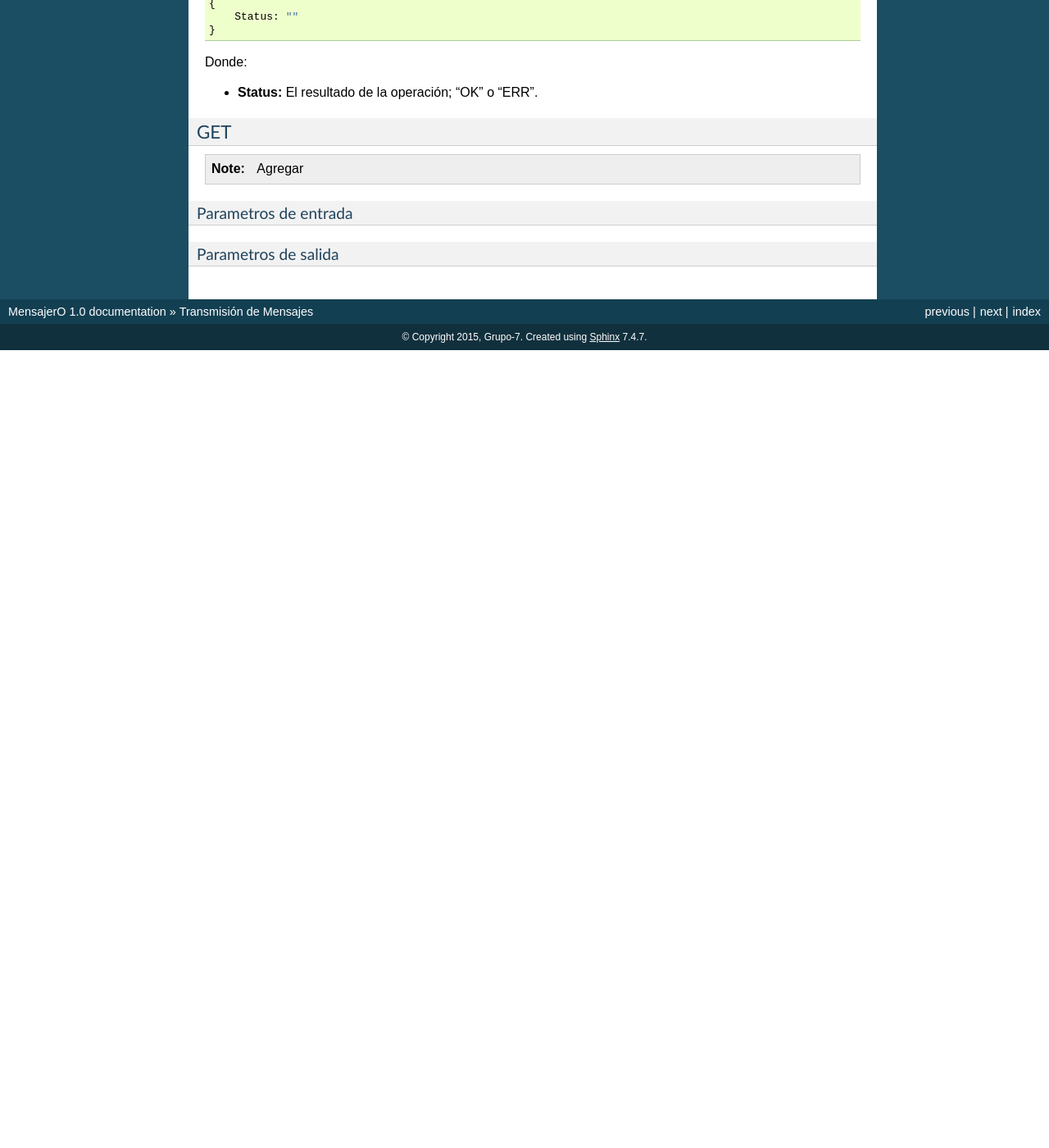
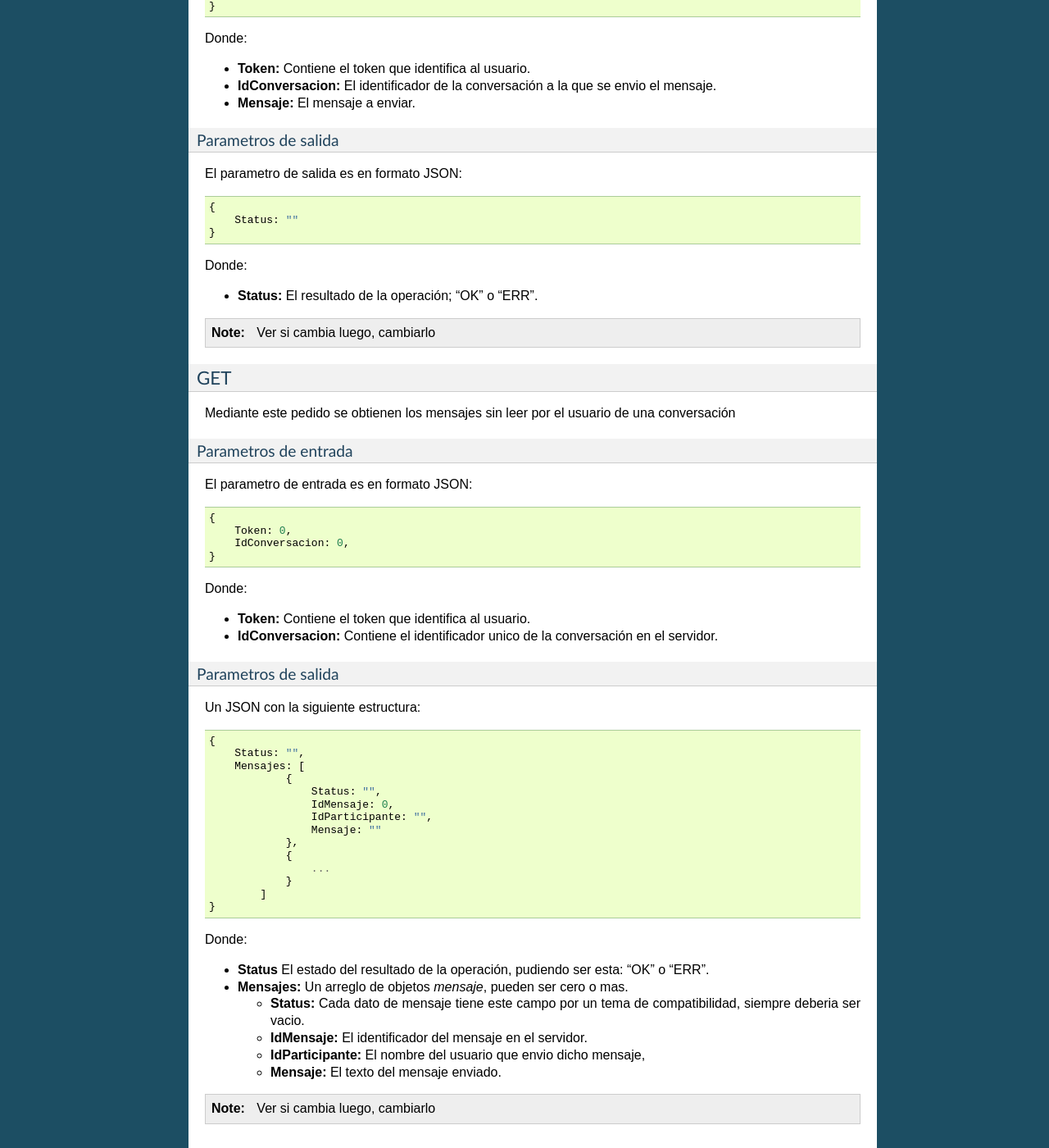
Before and after one commit to mellerster/7552Grupo7, a Sphinx documentation site: the page built from documentacion/source/Mensajes.rst, in a window 1280 px wide and 1400 px high, scrolled down 8352 px. Shown: the whole window at 82% size. Built offline with Sphinx 7.4.7, drawn with Linux system fonts in a browser that asks for light colours; before the commit the page ends 8779 px from its top, so only the background shows below that; some of the changed text lies outside the part shown.

Commit message:
Se documento el Get de Mensajes de la api

```diff
--- a/documentacion/source/Mensajes.rst
+++ b/documentacion/source/Mensajes.rst
@@ -258,6 +258,7 @@ Un JSON con la siguiente estructura::
 	UltimaActividadHora: "",
 	UltimaActividadFecha: ""
     }
+
 Donde:
 
 * **Status** El estado del resultado de la operación, pudiendo ser esta: "OK" o "ERR".
@@ -394,7 +395,7 @@ Donde:
 
 * **Mensajes:** Un arreglo de objetos *mensaje*, pueden ser cero o mas.
 
-  * **Status:** Cada dato de conversación tiene este campo por un tema de compatibilidad, siempre deberia ser vacio.
+  * **Status:** Cada dato de mensaje tiene este campo por un tema de compatibilidad, siempre deberia ser vacio.
 
   * **IdMensaje:** El identificador del mensaje en el servidor.
 
@@ -500,10 +501,26 @@ Donde:
 POST
 ====
 
-.. note:: Agregar
+Mediante este pedido se envia un mensaje a un usuario en una conversacion.
 
 Parametros de entrada
 ---------------------
+
+El parametro de entrada es en formato JSON::
+
+    {
+        Token: 0,
+        IdConversacion: 0,
+        Mensaje: ""
+    }
+
+Donde:
+
+* **Token:** Contiene el token que identifica al usuario.
+
+* **IdConversacion:** El identificador de la conversación a la que se envio el mensaje.
+
+* **Mensaje:** El mensaje a enviar.
 
 Parametros de salida
 --------------------
@@ -518,13 +535,61 @@ Donde:
 
 * **Status:** El resultado de la operación; "OK" o "ERR".
 
+.. note:: Ver si cambia luego, cambiarlo
+
 GET
 ===
 
-.. note:: Agregar
+Mediante este pedido se obtienen los mensajes sin leer por el usuario de una conversación
 
 Parametros de entrada
 ---------------------
 
+El parametro de entrada es en formato JSON::
+
+    {
+        Token: 0,
+        IdConversacion: 0,
+    }
+
+Donde:
+
+* **Token:** Contiene el token que identifica al usuario.
+
+* **IdConversacion:** Contiene el identificador unico de la conversación en el servidor.
+
 Parametros de salida
 --------------------
+
+Un JSON con la siguiente estructura::
+
+    {
+        Status: "",
+        Mensajes: [
+                {
+                    Status: "",
+                    IdMensaje: 0,
+                    IdParticipante: "",
+                    Mensaje: ""
+                },
+                {
+                    ...
+                }
+            ]
+    }
+
+Donde:
+
+* **Status** El estado del resultado de la operación, pudiendo ser esta: "OK" o "ERR".
+
+* **Mensajes:** Un arreglo de objetos *mensaje*, pueden ser cero o mas.
+
+  * **Status:** Cada dato de mensaje tiene este campo por un tema de compatibilidad, siempre deberia ser vacio.
+
+  * **IdMensaje:** El identificador del mensaje en el servidor.
+
+  * **IdParticipante:** El nombre del usuario que envio dicho mensaje,
+
+  * **Mensaje:** El texto del mensaje enviado.
+
+.. note:: Ver si cambia luego, cambiarlo
```
